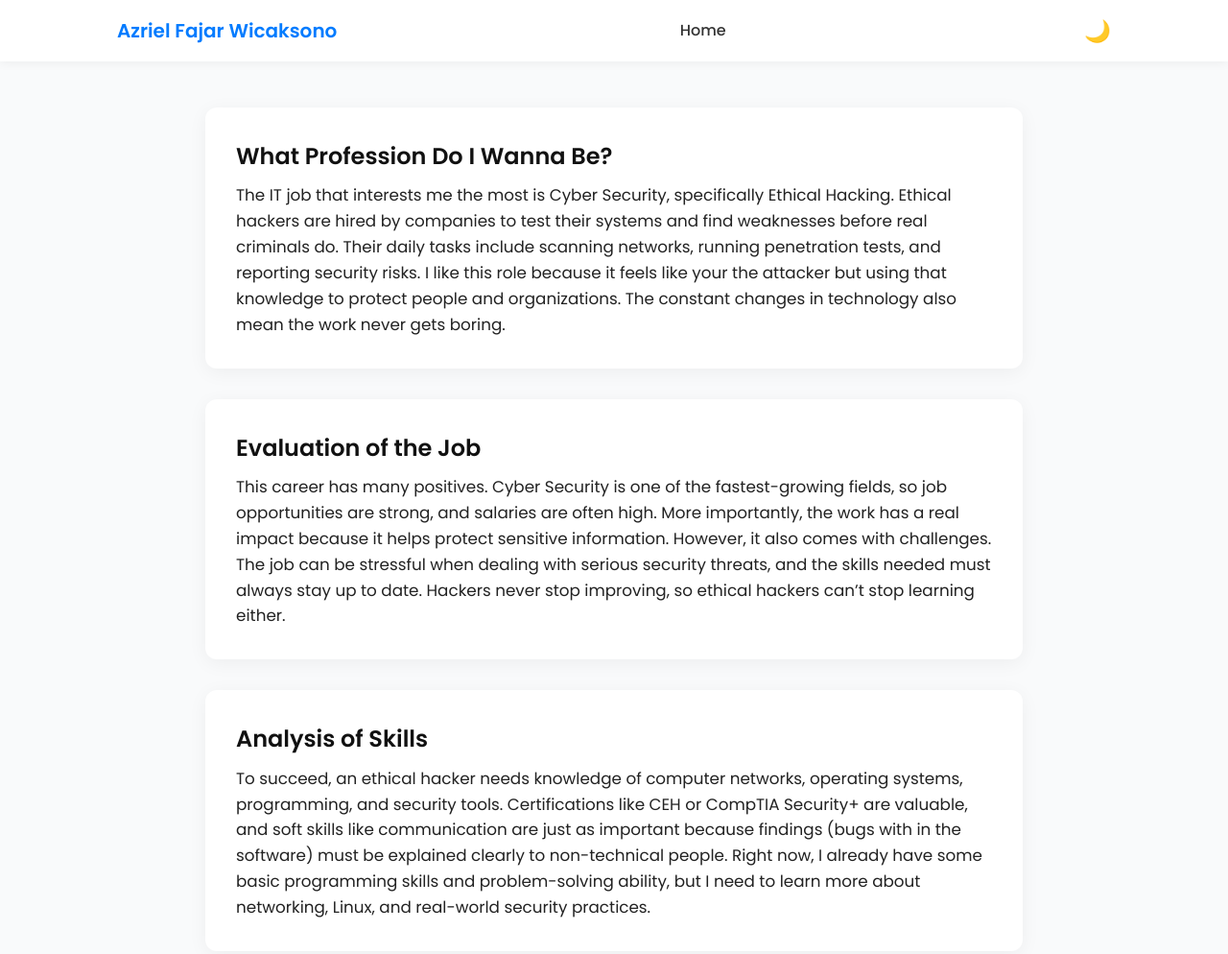
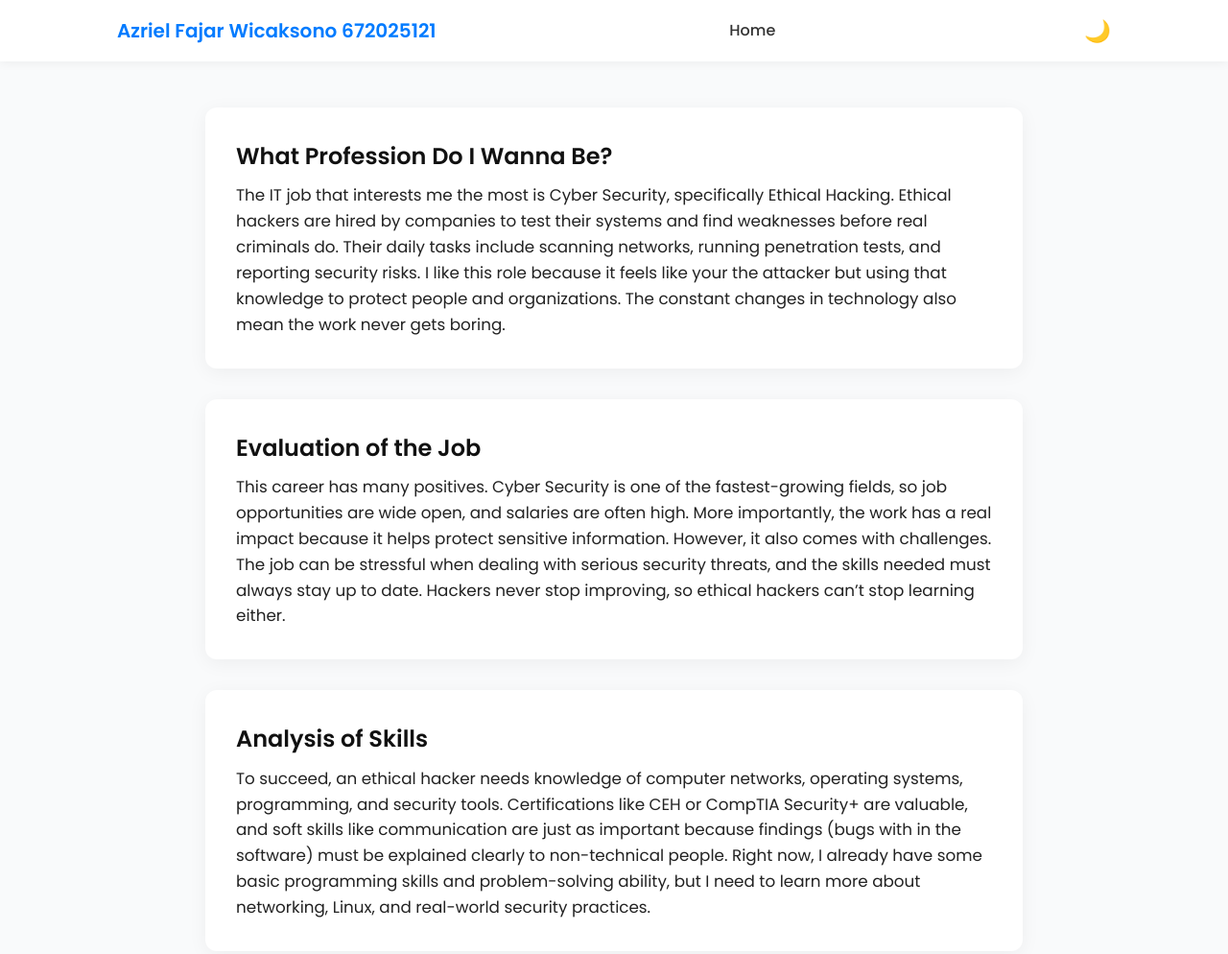
Before and after one commit to Azriel-Fajar/PTI-Career-Assignment, a plain HTML site: page index.html in a window 1280 px wide. Shown: the top 994 px of the page at 96% size. Drawn offline with Linux system fonts and the light colour scheme.

Commit message:
Update index.html

```diff
--- a/index.html
+++ b/index.html
@@ -15,7 +15,7 @@
   <body>
     <header>
       <nav class="navbar">
-        <div class="logo">Azriel Fajar Wicaksono</div>
+        <div class="logo">Azriel Fajar Wicaksono 672025121</div>
         <div class="links">
           <a href="index.html">Home</a>
         </div>
@@ -41,7 +41,7 @@
         <h2>Evaluation of the Job</h2>
         <p>
           This career has many positives. Cyber Security is one of the
-          fastest-growing fields, so job opportunities are strong, and salaries
+          fastest-growing fields, so job opportunities are wide open, and salaries
           are often high. More importantly, the work has a real impact because
           it helps protect sensitive information. However, it also comes with
           challenges. The job can be stressful when dealing with serious
```
